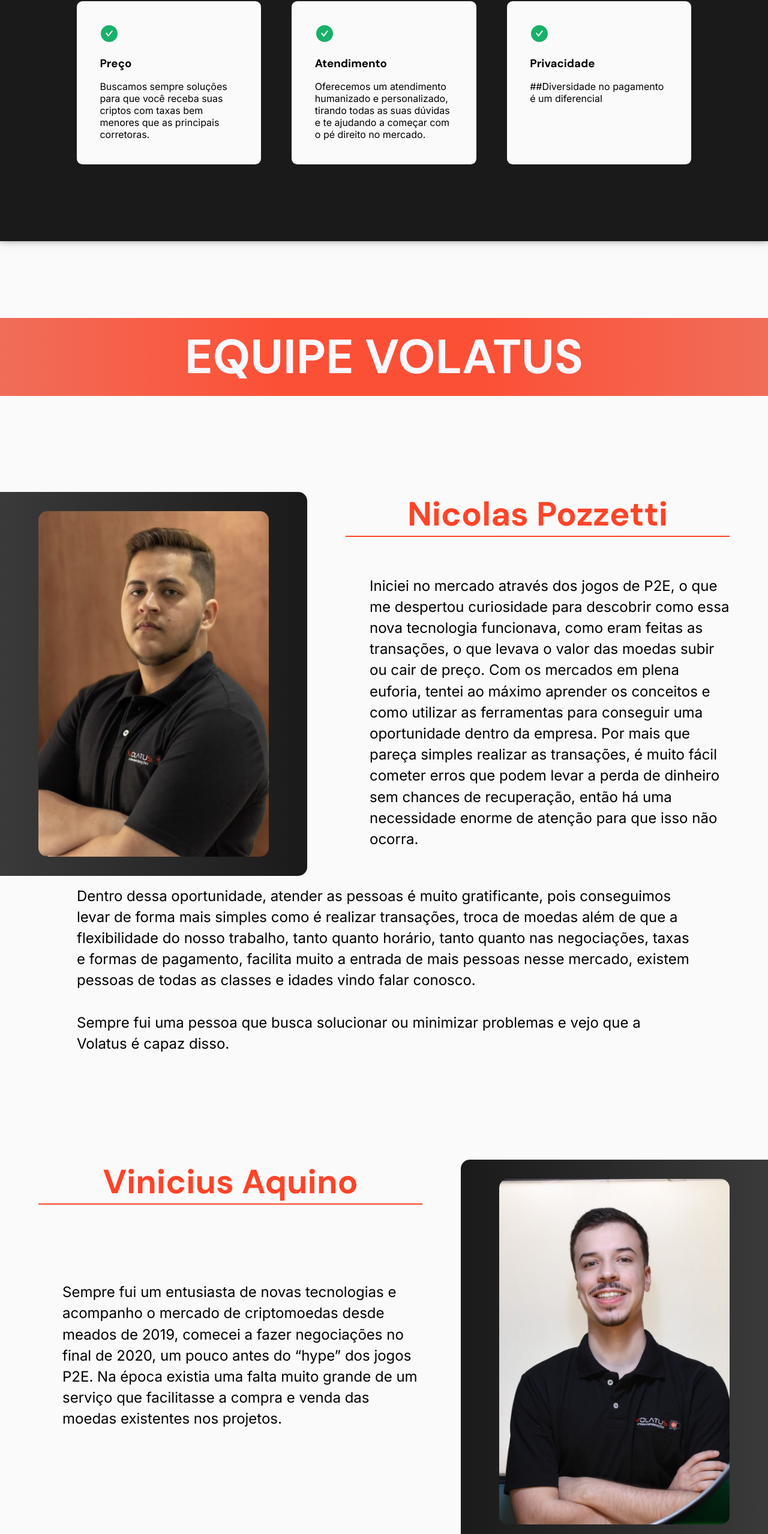
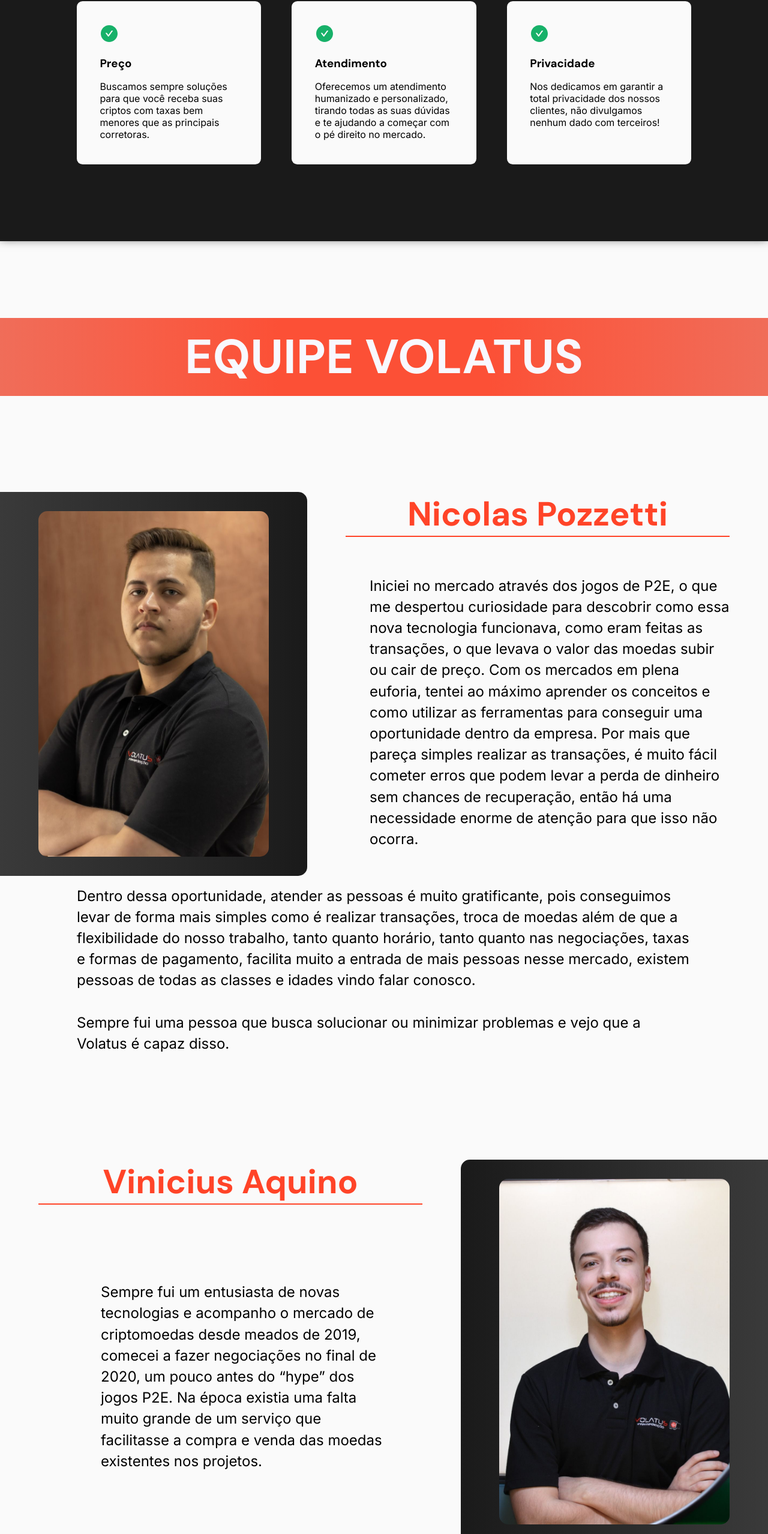
Before and after one commit to NicholasNascimento/volatus-intermediacao, a Next.js app: page / in a window 1280 px wide. Shown: the part 3498-6055 px from the top of the page at 60% size. Built offline with nearby package versions, Linux system fonts and the light colour scheme.

Commit message:
feat: Updating layout styles

```diff
--- a/src/pages/index.tsx
+++ b/src/pages/index.tsx
@@ -195,7 +195,9 @@
                 <S.Check />
 
                 <h3>Privacidade</h3>
-                <p>##Diversidade no pagamento é um diferencial</p>
+                <p>Nos dedicamos em garantir a total privacidade dos nossos clientes, não divulgamos nenhum dado com
+                  terceiros!
+                </p>
               </S.CardBox>
               </S.CardsBox>
             </S.CardsBoxColumn>
--- a/src/styles/styles.ts
+++ b/src/styles/styles.ts
@@ -536,10 +536,10 @@
 
 export const Collaborators = styled.section`
   .white-space {
-    margin-top: 8rem;
+    margin: 8rem 4rem 0;
 
     @media (max-width: 800px) {
-      margin-top: 3rem;
+      margin: 3rem 0 0;
     }
   }
 `
@@ -669,6 +669,7 @@
   @media (max-width: 800px) {
     text-align: center;
     font-weight: 400;
+    padding: 0;
   }
 
   @media (max-width: 450px) {
```
